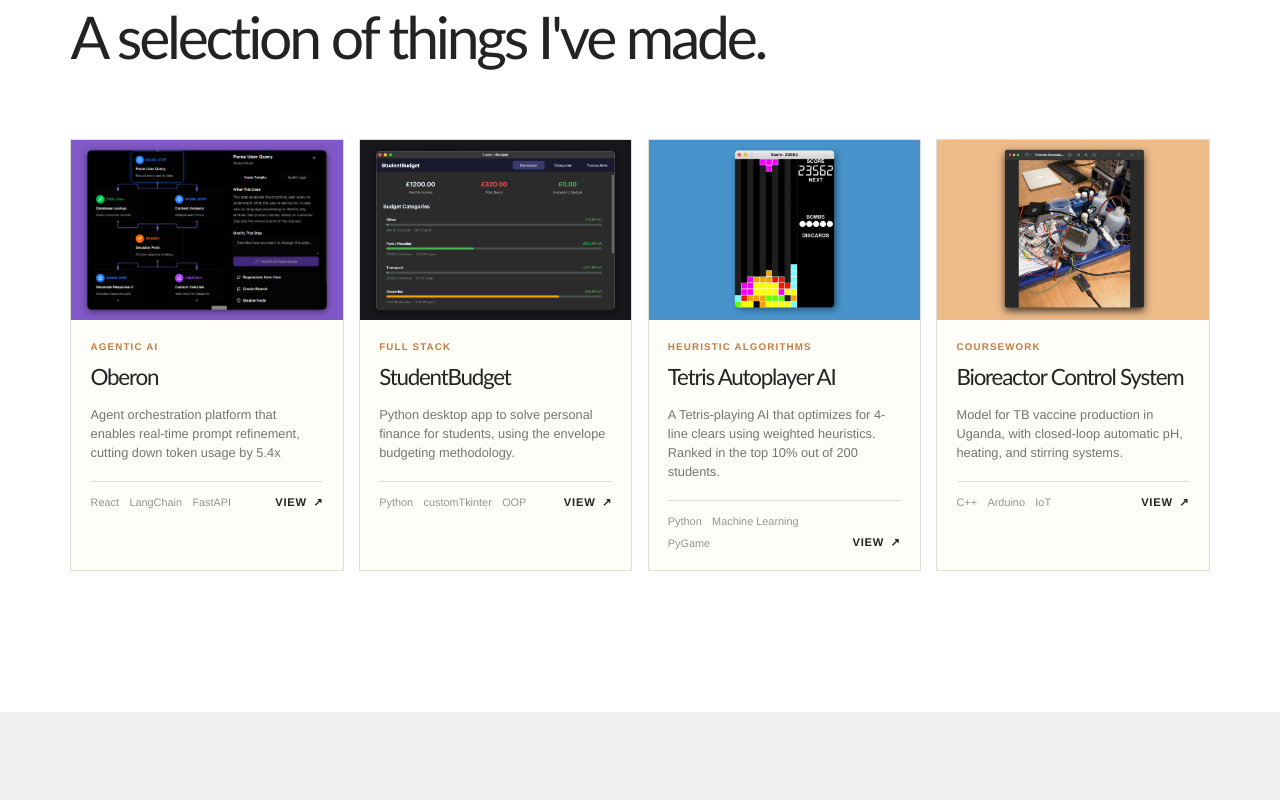
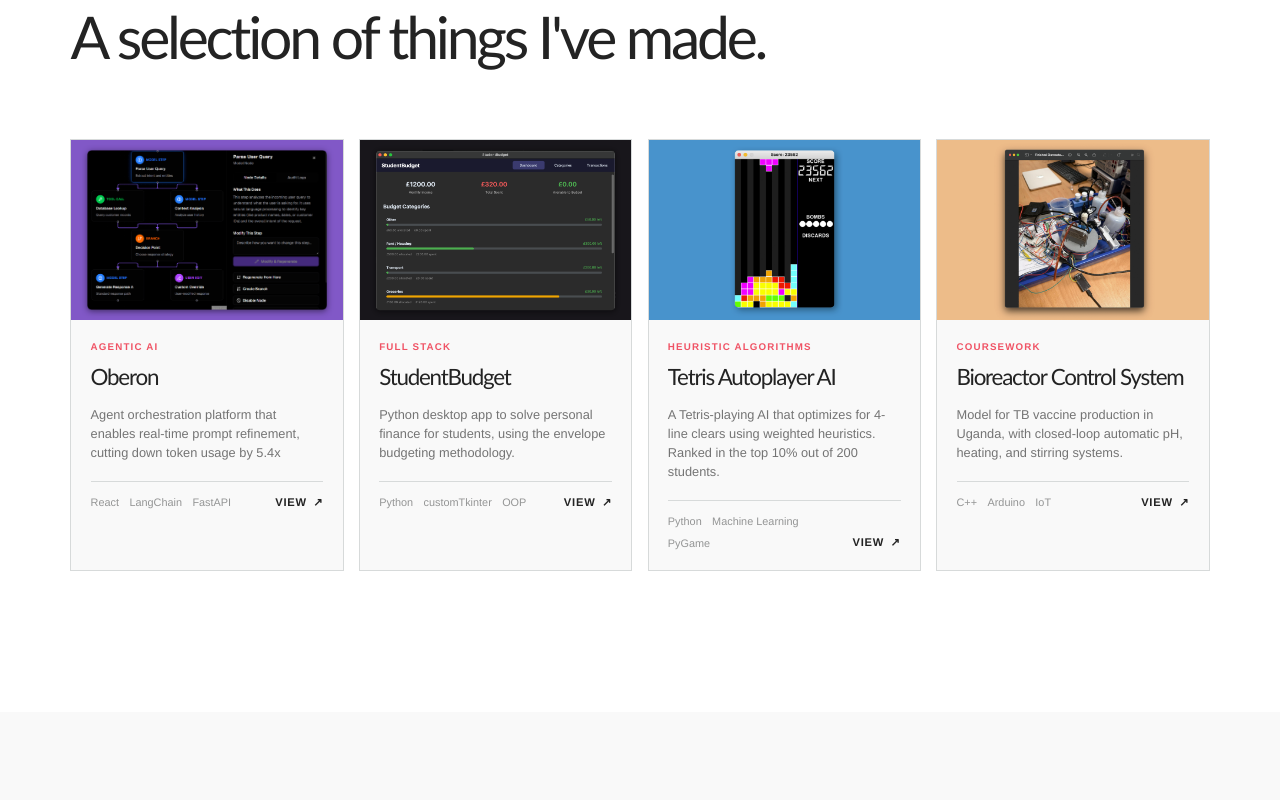
Before and after one commit to Pratik-Harani/portfolio-site, a Next.js app: page / in a window 1280 px wide. Shown: the part 1720-2520 px from the top of the page. Built offline with nearby package versions, Linux system fonts and the light colour scheme.

Commit message:
Unify misc. colors to the specified color scheme

```diff
--- a/app/globals.css
+++ b/app/globals.css
@@ -5,7 +5,7 @@
   --ink-soft: #747474;
   --ink-faint: #949595;
   --paper: #ffffff;
-  --paper-deep: #efefef;
+  --paper-deep: #f9f9f9;
   --pink: #F05365;
   --light-blue: #b9d4fa;
   --line: rgba(62, 78, 80, 0.18);
@@ -77,14 +77,14 @@ em { color: var(--pink); font-family: Georgia, "Times New Roman", serif; font-we
 .section-heading.with-copy { align-items: end; display: flex; gap: 4rem; justify-content: space-between; max-width: none; }
 .section-heading.with-copy > p { color: var(--ink-soft); font-size: .95rem; line-height: 1.6; max-width: 320px; }
 .project-grid { display: grid; gap: clamp(.85rem, 1.2vw, 1.35rem); grid-template-columns: repeat(4, minmax(0, 1fr)); margin-top: 4.5rem; }
-.project-card { background: #fffdf8; border: 1px solid var(--line); transition: box-shadow .28s ease, transform .28s ease; }
+.project-card { background: var(--paper-deep); border: 1px solid var(--line); transition: box-shadow .28s ease, transform .28s ease; }
 .project-card:hover { box-shadow: 12px 13px 0 rgba(62, 78, 80, .16); transform: translate(-4px, -4px); }
 .project-image { aspect-ratio: 3 / 2; overflow: hidden; position: relative; }
 .project-image-content { object-fit: contain; }
 .project-image-content {object-fit: cover;}
 .project-index { background: var(--paper); font-family: var(--font-display); font-size: .72rem; font-weight: 700; left: .9rem; padding: .45rem .55rem; position: absolute; top: .9rem; }
 .project-details { padding: clamp(1.05rem, 1.5vw, 1.45rem); }
-.project-details > p:first-child { color: #bf7d45; font-size: .61rem; font-weight: 700; letter-spacing: .12em; text-transform: uppercase; }
+.project-details > p:first-child { color: var(--pink); font-size: .61rem; font-weight: 700; letter-spacing: .12em; text-transform: uppercase; }
 .project-details h3 { font-size: clamp(1.35rem, 1.75vw, 1.8rem); margin: .35rem 0 .7rem; }
 .project-description { color: var(--ink-soft); font-size: clamp(.8rem, .9vw, .9rem); line-height: 1.5; }
 .project-footer { align-items: end; border-top: 1px solid var(--line); display: flex; gap: .6rem; justify-content: space-between; margin-top: 1.15rem; padding-top: .75rem; }
@@ -106,8 +106,10 @@ em { color: var(--pink); font-family: Georgia, "Times New Roman", serif; font-we
 
 .contact-section { background: var(--paper); min-height: min(77vh, 760px); overflow: hidden; padding: clamp(6rem, 11vw, 10rem) 5.5vw; position: relative; }
 .contact-content { max-width: 900px; position: relative; z-index: 1; }.contact-kicker { color: var(--ink-soft); font-size: .95rem; margin: 2.5rem 0 .5rem; }
-.contact-content h2 { font-size: clamp(3.3rem, 7vw, 7.5rem); line-height: .92; margin: 0; }.contact-email { border-bottom: 2px solid var(--ink); display: inline-flex; font-family: var(--font-display); font-size: clamp(1.15rem, 2.4vw, 2.35rem); font-weight: 700; gap: .6rem; margin-top: 3.2rem; padding-bottom: .28rem; transition: color .2s ease; }.contact-email:hover { color: #bf7d45; }
-.contact-links { display: flex; gap: 1.8rem; margin-top: 3rem; }.contact-links a { font-size: .75rem; font-weight: 700; letter-spacing: .08em; text-transform: uppercase; }.contact-links a:hover { text-decoration: underline; }
+.contact-content h2 { font-size: clamp(3.3rem, 7vw, 7.5rem); line-height: .92; margin: 0; }.contact-email { border-bottom: 2px solid var(--ink); display: inline-flex; font-family: var(--font-display); font-size: clamp(1.15rem, 2.4vw, 2.35rem); font-weight: 700; gap: .6rem; margin-top: 3.2rem; padding-bottom: .28rem; transition: color .2s ease; }
+.contact-email:hover { color: var(--ink-soft)}
+.contact-links { display: flex; gap: 1.8rem; margin-top: 3rem; }.contact-links a { font-size: .75rem; font-weight: 700; letter-spacing: .08em; text-transform: uppercase; }
+.contact-links a:hover { text-decoration: underline; }
 .contact-orbit { border: 1px solid rgba(62, 78, 80, .2); border-radius: 50%; position: absolute; }.orbit-one { height: 55vw; min-height: 600px; min-width: 600px; right: -13vw; top: -17vw; width: 55vw; }.orbit-two { bottom: -45vw; height: 65vw; left: -17vw; width: 65vw; }
 .site-footer { align-items: center; background: var(--ink); color: rgba(255, 251, 243, .72); display: flex; font-size: .68rem; justify-content: space-between; letter-spacing: .07em; padding: 1.4rem 5.5vw; text-transform: uppercase; }.site-footer p { margin: 0; }.site-footer a:hover { color: var(--paper); }
 
```
